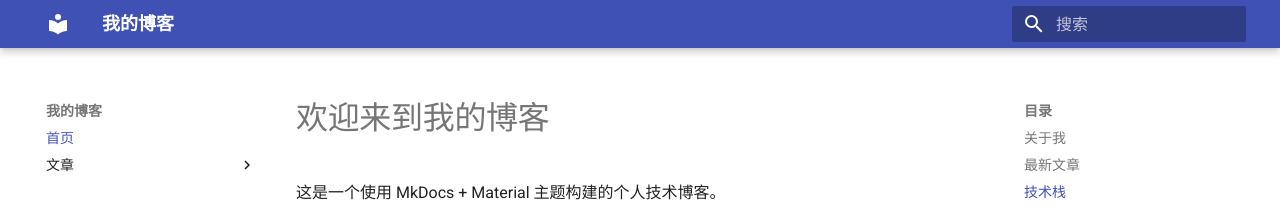
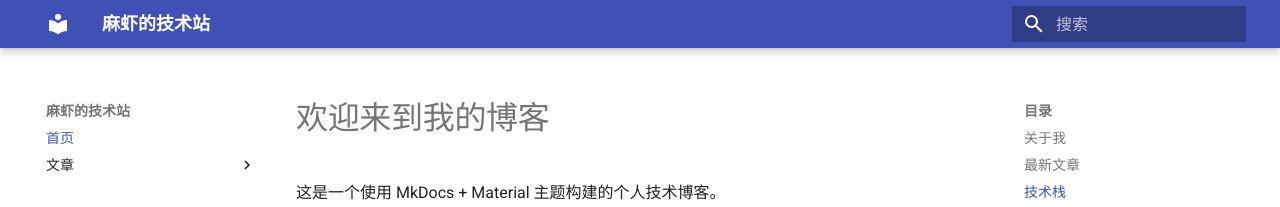
Before and after one commit to malamaxia/my-blog, an MkDocs documentation site: the page built from docs/index.md, in a window 1280 px wide. Shown: the top 207 px of the page. Built offline with MkDocs 1.6.1 and Material for MkDocs 9.7.7, drawn with Linux system fonts in a browser that asks for light colours.

Commit message:
feat: rename blog to Maxia tech site

```diff
--- a/mkdocs.yml
+++ b/mkdocs.yml
@@ -1,4 +1,4 @@
-site_name: 我的博客
+site_name: 麻虾的技术站
 site_description: 个人技术博客
 site_author: Your Name
 
```
